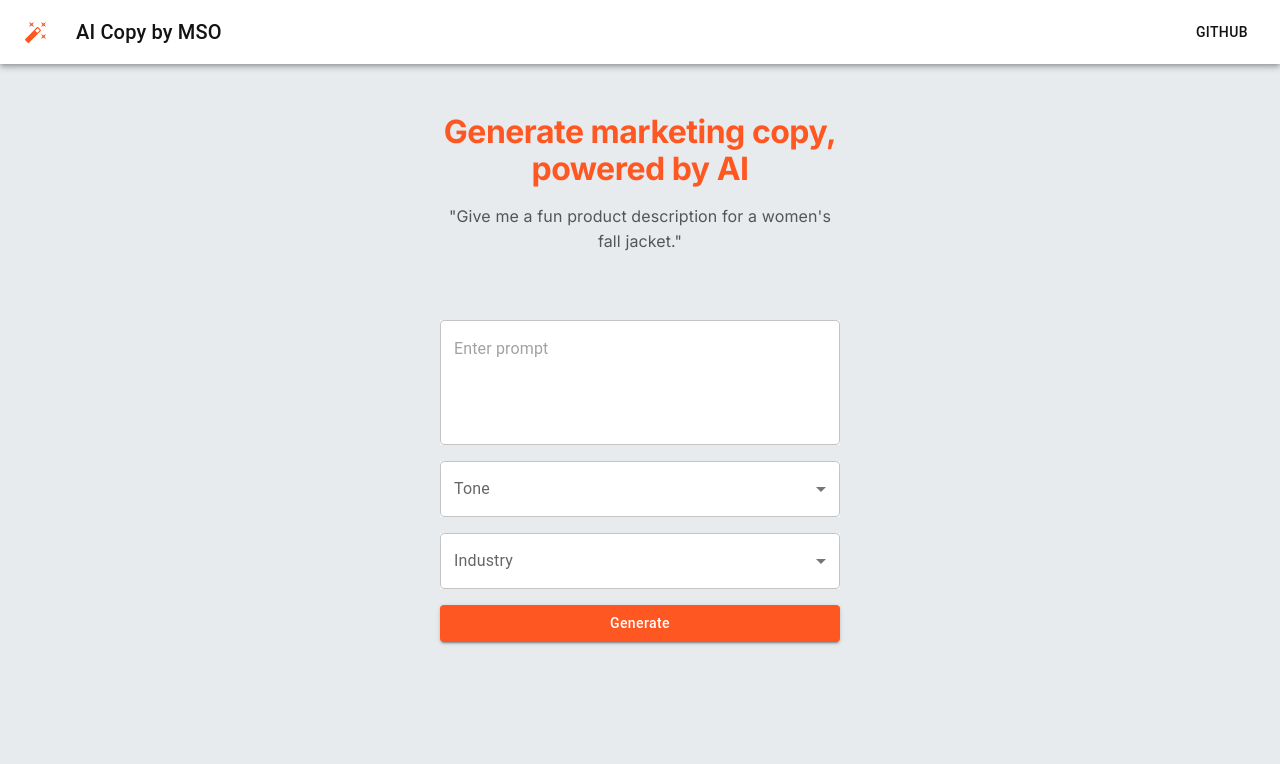
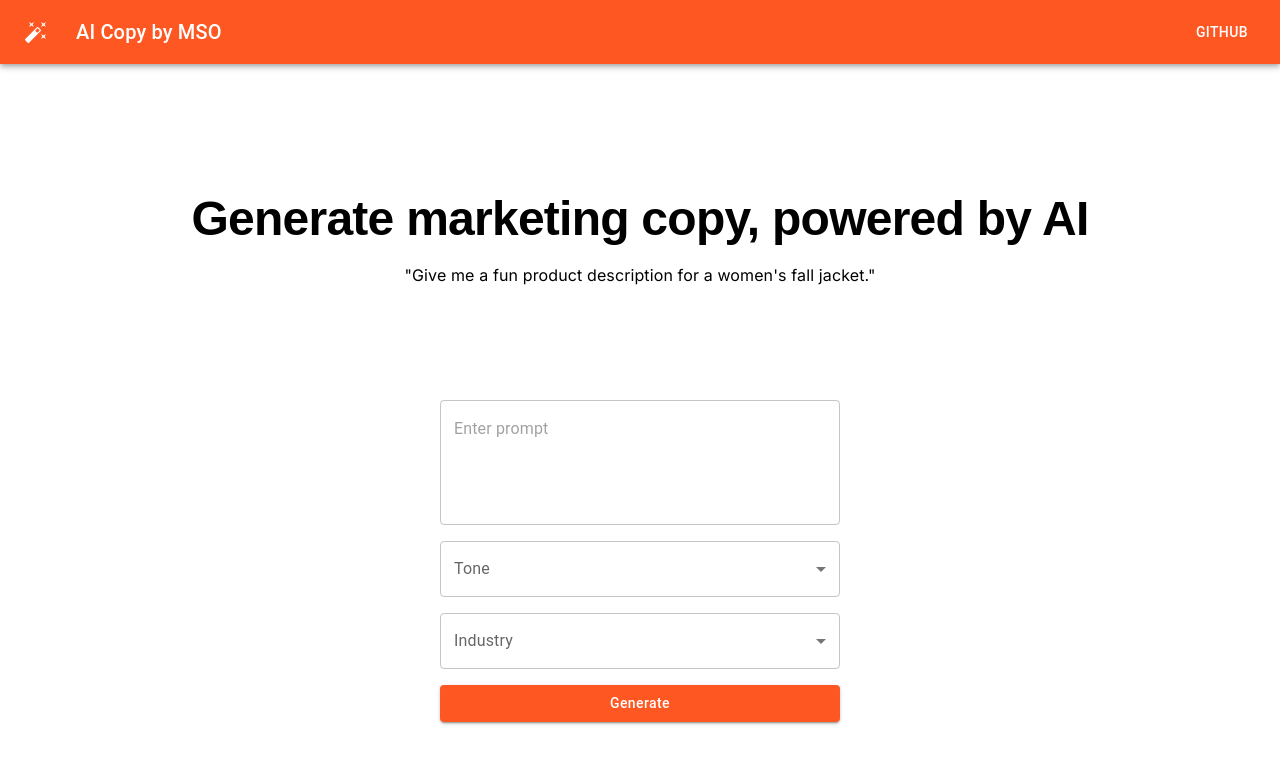
Before and after one commit to markohanesian/ai-copy-mso, a React (Create React App) app in the folder frontend/: page / in a window 1280 px wide. Shown: the top 764 px of the page. Built offline with nearby package versions, Linux system fonts and the light colour scheme.

Commit message:
A little styling

```diff
--- a/frontend/src/App.css
+++ b/frontend/src/App.css
@@ -2,8 +2,5 @@
   display: flex;
   flex-direction: column;
   align-items: center;
+  padding: 2rem;
 }
-
-body {
-  background-color: #e7ebee;
-}
--- a/frontend/src/components/HomeHero.js
+++ b/frontend/src/components/HomeHero.js
@@ -11,17 +11,16 @@ const HomeHero = () => {
                 justifyContent: 'center',
                 height: '30vh',
                 textAlign: 'center',
-                maxWidth: '400px',
+                padding: 3,
             }}
         >
             <Typography
                 variant="h1"
                 component="h1"
                 sx={{
-                    fontFamily: 'Inter, sans-serif',
+                    fontFamily: '"Josefin Sans", sans-serif', // New font
                     fontWeight: 700,
-                    fontSize: '2rem', // Adjust the size as needed
-                    color: "#FF5722"
+                    fontSize: '3rem',
                 }}
             >
                 Generate marketing copy, powered by AI
@@ -34,7 +33,6 @@ const HomeHero = () => {
                     fontWeight: 400,
                     fontSize: '1rem',
                     marginTop: 2,
-                    color: '#555', // A subtle color for the subtext
                 }}
             >
                 "Give me a fun product description for a women's fall jacket."
--- a/frontend/src/components/Nav.js
+++ b/frontend/src/components/Nav.js
@@ -13,7 +13,7 @@ import AutoFixHighIcon from "@mui/icons-material/AutoFixHigh";
 export default function ButtonAppBar() {
   return (
     <Box sx={{ flexGrow: 1 }}>
-      <AppBar position="static" sx={{ backgroundColor: "#fff" }}>
+      <AppBar position="static" sx={{ backgroundColor: "#fe5722" }}>
         <Toolbar>
           <IconButton
             size="large"
@@ -22,19 +22,19 @@ export default function ButtonAppBar() {
             aria-label="menu"
             sx={{ mr: 2 }}
           >
-            <AutoFixHighIcon sx={{ color: "#fe5722" }} />
+            <AutoFixHighIcon sx={{ color: "#ffffff" }} />
           </IconButton>
           <Typography
             variant="h6"
             component="div"
-            sx={{ flexGrow: 1, color: "#121314" }}
+            sx={{ flexGrow: 1, color: "#ffffff" }}
           >
             AI Copy by MSO{" "}
           </Typography>
           <Button
             color="inherit"
             href="https://github.com/markohanesian/ai-copy-mso"
-            sx={{ color: "#121314" }}
+            sx={{ color: "#ffffff" }}
           >
             GitHub
           </Button>
```
